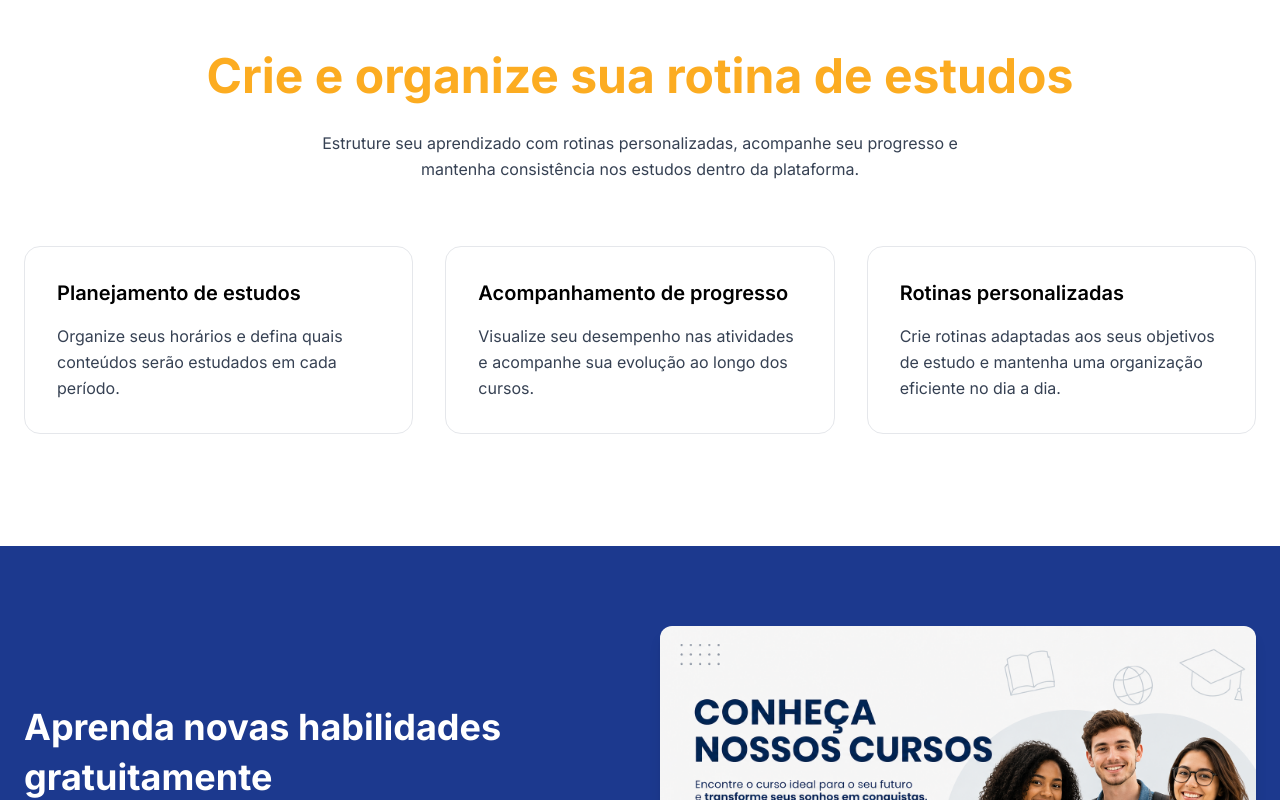
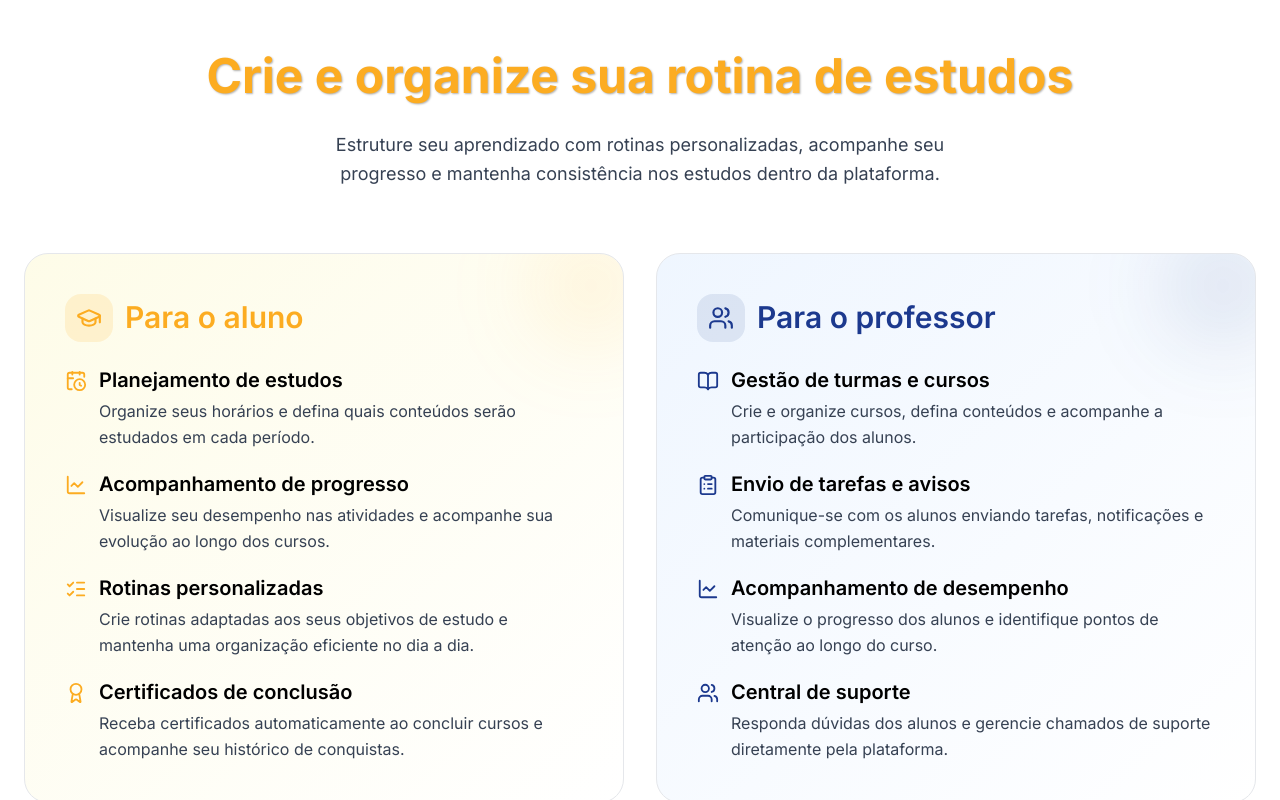
Before and after one commit to Lucas-art-pc/front-end_schengers-tcc_main, a React (Vite) app: page / in a window 1280 px wide. Shown: the part 660-1460 px from the top of the page. Built offline with nearby package versions, Linux system fonts and the light colour scheme.

Commit message:
fazendo ajustes lucimara

```diff
--- a/src/components/NavBar/index.jsx
+++ b/src/components/NavBar/index.jsx
@@ -3,7 +3,7 @@ import { LinkVariable } from "../Link";
 const links = [
   { href: "/", label: "Home", type: "secondary" },
   { href: "/courses-schengers", label: "Cursos", type: "secondary" },
-  { href: "/auth/register-teacherUser", label: "Trabalhe conosco", type: "secondary" },
+  { href: "/auth/register-teacherUser", label: "Junte-se a nós", type: "secondary" },
   { href: "/learn-more", label: "Saiba Mais", type: "secondary" },
   { href: "/auth/register-student", label: "ÁREA ESTUDANTE", type: "primary" },
 ];
--- a/src/components/SidebarItem/index.jsx
+++ b/src/components/SidebarItem/index.jsx
@@ -10,7 +10,7 @@ export const SidebarItem = ({ icon, label, to, onClick }) => (
     onClick={onClick}
   >
     {icon}
-    <span className="opacity-0 group-hover:opacity-100 transition whitespace-nowrap">
+    <span className="transition whitespace-nowrap">
       {label}
     </span>
   </NavLink>
--- a/src/hooks/useRegister.js
+++ b/src/hooks/useRegister.js
@@ -33,7 +33,6 @@ export function useRegister({ registerFn, initialForm, redirectTo }) {
       resetForm()
       navigate(redirectTo)
     } catch (err) {
-      resetForm()
       if (err.response?.data?.errors) {
         const firstError = Object.values(err.response.data.errors).flat()[0]
         setError(firstError)
--- a/src/pages/FormPages/FormStudent/index.jsx
+++ b/src/pages/FormPages/FormStudent/index.jsx
@@ -67,7 +67,7 @@ export const FormStudent = () => {
         </div>
 
         <div>
-          <Label>Email</Label>
+          <Label>E-mail</Label>
           <Input
             type={"text"}
             name={"email"}
--- a/src/pages/FormPages/FormTeacherUser/index.jsx
+++ b/src/pages/FormPages/FormTeacherUser/index.jsx
@@ -102,7 +102,7 @@ export const FormTeacherUser = () => {
           />
         </div>
         <div>
-          <Label>Email</Label>
+          <Label>E-mail</Label>
           <Input
             type={"text"}
             name={"email"}
--- a/src/pages/FormPages/LoginStudent/index.jsx
+++ b/src/pages/FormPages/LoginStudent/index.jsx
@@ -21,7 +21,7 @@ export const LoginStudent = () => {
 
   return (
     <FormLayout
-      title="Login de Aluno"
+      title="Login do estudante"
       description="Preencha os dados para criar sua conta"
       onSubmit={onSubmit}
     >
@@ -32,7 +32,7 @@ export const LoginStudent = () => {
       )}
       <div className="space-y-5">
         <div>
-          <Label>Email</Label>
+          <Label>E-mail</Label>
           <Input
             type={"text"}
             name={"email"}
--- a/src/pages/FormPages/LoginTeacher/index.jsx
+++ b/src/pages/FormPages/LoginTeacher/index.jsx
@@ -28,7 +28,7 @@ const { form, error, loading, handleChange, onSubmit } = useLogin({
       )}
       <div className="space-y-5">
         <div>
-          <Label>Email</Label>
+          <Label>E-mail</Label>
           <Input
             type={"text"}
             name={"email"}
--- a/src/pages/GuestPages/Homepage/index.jsx
+++ b/src/pages/GuestPages/Homepage/index.jsx
@@ -1,5 +1,15 @@
 import { Swipper as Carrousel } from "../../../components/Swipper";
 import { Typograph } from "../../../components/Typograph";
+      import {
+  CalendarClock,
+  LineChart,
+  ListChecks,
+  Users,
+  ClipboardList,
+  Award,
+  GraduationCap,
+  BookOpen,
+} from "lucide-react";
 
 import studante from "/assets/images-schengers/image-section.jpg";
 import divulga_courses from "/assets/images-schengers/divulga-cursos.png";
@@ -10,58 +20,175 @@ export const HomePage = () => {
       <Carrousel />
 
       {/* ── Seção: Rotina de estudos ── */}
+
+
 <section className="my-12 sm:my-16 md:my-20 lg:my-28">
   <div className="max-w-7xl mx-auto px-4 sm:px-6">
 
     <div className="flex justify-center items-center text-center px-2">
-            <Typograph tag="title_large" className="text-yellow-primary">
+      <Typograph
+        tag="title_large"
+        className="text-yellow-primary [text-shadow:1px_1px_2px_rgba(0,0,0,0.3)]"
+      >
         Crie e organize sua rotina de estudos
       </Typograph>
     </div>
 
     <Typograph
       tag="paragraph"
-            className="mt-4 sm:mt-6 text-gray-600 text-center max-w-2xl mx-auto"
+      className="mt-4 sm:mt-6 text-gray-600 text-center max-w-2xl mx-auto text-base sm:text-lg"
     >
       Estruture seu aprendizado com rotinas personalizadas, acompanhe seu
       progresso e mantenha consistência nos estudos dentro da plataforma.
     </Typograph>
 
-          <div className="grid grid-cols-1 sm:grid-cols-2 md:grid-cols-3 gap-4 sm:gap-6 lg:gap-8 mt-10 sm:mt-12 lg:mt-16">
-            <div className="p-5 sm:p-6 lg:p-8 rounded-2xl border border-gray-200 hover:shadow-lg transition">
-              <Typograph tag="title_small">Planejamento de estudos</Typograph>
-              <Typograph tag="paragraph" className="mt-3 sm:mt-4 text-gray-600">
+    <div className="grid grid-cols-1 md:grid-cols-2 gap-6 lg:gap-8 mt-10 sm:mt-12 lg:mt-16">
+
+      {/* Coluna Aluno */}
+      <div className="relative p-6 sm:p-8 lg:p-10 rounded-3xl border border-gray-200 bg-linear-to-br from-yellow-50 to-white hover:shadow-xl transition-shadow duration-300 flex flex-col overflow-hidden">
+
+        <div className="absolute -top-8 -right-8 w-32 h-32 bg-yellow-primary/10 rounded-full blur-2xl" />
+
+        <div className="flex items-center gap-3">
+          <div className="flex items-center justify-center w-12 h-12 rounded-2xl bg-yellow-primary/15 text-yellow-primary">
+            <GraduationCap size={26} />
+          </div>
+          <Typograph tag="subtitle" className="text-yellow-primary text-2xl sm:text-3xl">
+            Para o aluno
+          </Typograph>
+        </div>
+
+        <div className="mt-6 flex flex-col gap-5">
+          <div className="flex gap-3">
+            <CalendarClock className="shrink-0 mt-1 text-yellow-primary" size={22} />
+            <div>
+              <Typograph tag="title_small" className="text-lg sm:text-xl">
+                Planejamento de estudos
+              </Typograph>
+              <Typograph tag="paragraph" className="mt-1 text-gray-600 text-base">
                 Organize seus horários e defina quais conteúdos serão estudados
                 em cada período.
               </Typograph>
             </div>
+          </div>
 
-            <div className="p-5 sm:p-6 lg:p-8 rounded-2xl border border-gray-200 hover:shadow-lg transition">
-              <Typograph tag="title_small">
+          <div className="flex gap-3">
+            <LineChart className="shrink-0 mt-1 text-yellow-primary" size={22} />
+            <div>
+              <Typograph tag="title_small" className="text-lg sm:text-xl">
                 Acompanhamento de progresso
               </Typograph>
-              <Typograph tag="paragraph" className="mt-3 sm:mt-4 text-gray-600">
+              <Typograph tag="paragraph" className="mt-1 text-gray-600 text-base">
                 Visualize seu desempenho nas atividades e acompanhe sua evolução
                 ao longo dos cursos.
               </Typograph>
             </div>
+          </div>
 
-            <div className="p-5 sm:p-6 lg:p-8 rounded-2xl border border-gray-200 hover:shadow-lg transition sm:col-span-2 md:col-span-1">
-              <Typograph tag="title_small">Rotinas personalizadas</Typograph>
-              <Typograph tag="paragraph" className="mt-3 sm:mt-4 text-gray-600">
+          <div className="flex gap-3">
+            <ListChecks className="shrink-0 mt-1 text-yellow-primary" size={22} />
+            <div>
+              <Typograph tag="title_small" className="text-lg sm:text-xl">
+                Rotinas personalizadas
+              </Typograph>
+              <Typograph tag="paragraph" className="mt-1 text-gray-600 text-base">
                 Crie rotinas adaptadas aos seus objetivos de estudo e mantenha
                 uma organização eficiente no dia a dia.
               </Typograph>
             </div>
           </div>
 
+          <div className="flex gap-3">
+            <Award className="shrink-0 mt-1 text-yellow-primary" size={22} />
+            <div>
+              <Typograph tag="title_small" className="text-lg sm:text-xl">
+                Certificados de conclusão
+              </Typograph>
+              <Typograph tag="paragraph" className="mt-1 text-gray-600 text-base">
+                Receba certificados automaticamente ao concluir cursos e
+                acompanhe seu histórico de conquistas.
+              </Typograph>
+            </div>
+          </div>
+        </div>
+      </div>
+
+      {/* Coluna Professor */}
+      <div className="relative p-6 sm:p-8 lg:p-10 rounded-3xl border border-gray-200 bg-linear-to-br from-blue-50 to-white hover:shadow-xl transition-shadow duration-300 flex flex-col overflow-hidden">
+
+        <div className="absolute -top-8 -right-8 w-32 h-32 bg-blue-900/10 rounded-full blur-2xl" />
+
+        <div className="flex items-center gap-3">
+          <div className="flex items-center justify-center w-12 h-12 rounded-2xl bg-blue-900/10 text-blue-900">
+            <Users size={26} />
+          </div>
+          <Typograph tag="subtitle" className="text-blue-primary text-2xl sm:text-3xl">
+            Para o professor
+          </Typograph>
+        </div>
+
+        <div className="mt-6 flex flex-col gap-5">
+          <div className="flex gap-3">
+            <BookOpen className="shrink-0 mt-1 text-blue-900" size={22} />
+            <div>
+              <Typograph tag="title_small" className="text-lg sm:text-xl">
+                Gestão de turmas e cursos
+              </Typograph>
+              <Typograph tag="paragraph" className="mt-1 text-gray-600 text-base">
+                Crie e organize cursos, defina conteúdos e acompanhe a
+                participação dos alunos.
+              </Typograph>
+            </div>
+          </div>
+
+          <div className="flex gap-3">
+            <ClipboardList className="shrink-0 mt-1 text-blue-900" size={22} />
+            <div>
+              <Typograph tag="title_small" className="text-lg sm:text-xl">
+                Envio de tarefas e avisos
+              </Typograph>
+              <Typograph tag="paragraph" className="mt-1 text-gray-600 text-base">
+                Comunique-se com os alunos enviando tarefas, notificações e
+                materiais complementares.
+              </Typograph>
+            </div>
+          </div>
+
+          <div className="flex gap-3">
+            <LineChart className="shrink-0 mt-1 text-blue-900" size={22} />
+            <div>
+              <Typograph tag="title_small" className="text-lg sm:text-xl">
+                Acompanhamento de desempenho
+              </Typograph>
+              <Typograph tag="paragraph" className="mt-1 text-gray-600 text-base">
+                Visualize o progresso dos alunos e identifique pontos de
+                atenção ao longo do curso.
+              </Typograph>
+            </div>
+          </div>
+
+          <div className="flex gap-3">
+            <Users className="shrink-0 mt-1 text-blue-900" size={22} />
+            <div>
+              <Typograph tag="title_small" className="text-lg sm:text-xl">
+                Central de suporte
+              </Typograph>
+              <Typograph tag="paragraph" className="mt-1 text-gray-600 text-base">
+                Responda dúvidas dos alunos e gerencie chamados de suporte
+                diretamente pela plataforma.
+              </Typograph>
+            </div>
+          </div>
+        </div>
+      </div>
+
+    </div>
+
   </div>
 </section>
-
       {/* ── Seção: Banner de cursos ── */}
       <section className="py-12 sm:py-16 lg:py-20 bg-blue-primary text-white">
         <div className="max-w-7xl mx-auto px-4 sm:px-6 grid grid-cols-1 md:grid-cols-2 gap-8 md:gap-10 items-center">
-
           <div className="text-center md:text-left">
             <h1 className="text-2xl sm:text-3xl lg:text-4xl font-bold mb-3 sm:mb-4 leading-snug">
               Aprenda novas habilidades gratuitamente
@@ -87,7 +214,6 @@ export const HomePage = () => {
               className="rounded-xl shadow-lg w-full max-w-sm sm:max-w-md md:max-w-full object-cover"
             />
           </div>
-
         </div>
       </section>
 
@@ -111,11 +237,13 @@ export const HomePage = () => {
 
         <div className="max-w-7xl mx-auto px-4 sm:px-6">
           <div className="grid grid-cols-1 lg:grid-cols-2 gap-8 lg:gap-16 items-center">
-
             <div className="space-y-4 sm:space-y-6 lg:space-y-8">
               <div className="p-5 sm:p-6 lg:p-8 border border-gray-200 rounded-2xl hover:shadow-lg transition">
                 <Typograph tag="title_small">Conteúdos escolares</Typograph>
-                <Typograph tag="paragraph" className="mt-3 sm:mt-4 text-gray-600">
+                <Typograph
+                  tag="paragraph"
+                  className="mt-3 sm:mt-4 text-gray-600"
+                >
                   Materiais voltados para disciplinas do ensino fundamental e
                   médio, auxiliando na revisão de conteúdos e na preparação para
                   avaliações.
@@ -130,7 +258,10 @@ export const HomePage = () => {
 
               <div className="p-5 sm:p-6 lg:p-8 border border-gray-200 rounded-2xl hover:shadow-lg transition">
                 <Typograph tag="title_small">Cursos técnicos</Typograph>
-                <Typograph tag="paragraph" className="mt-3 sm:mt-4 text-gray-600">
+                <Typograph
+                  tag="paragraph"
+                  className="mt-3 sm:mt-4 text-gray-600"
+                >
                   Conteúdos estruturados para o desenvolvimento de habilidades
                   práticas em áreas de tecnologia e ferramentas digitais.
                 </Typograph>
@@ -150,7 +281,6 @@ export const HomePage = () => {
                 className="w-full max-w-xs sm:max-w-sm md:max-w-md lg:max-w-lg object-contain rounded-xl"
               />
             </div>
-
           </div>
         </div>
       </section>
```
Also changed, not shown: src/components/Sidebar/index.jsx (+2 -9 lines), src/pages/FormPages/FormCurriculum/index.jsx (+32 -14 lines). Lines whose indentation alone changed are shown as unchanged.
